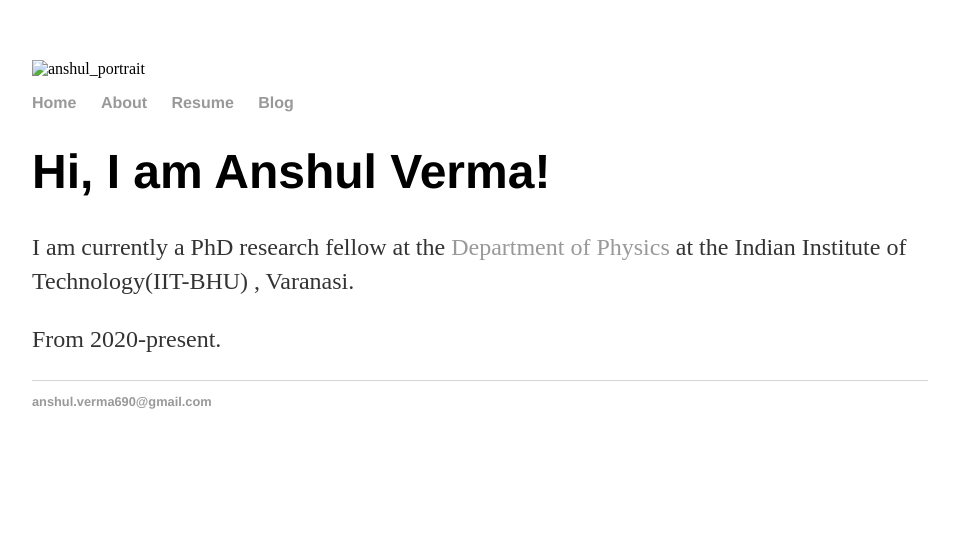
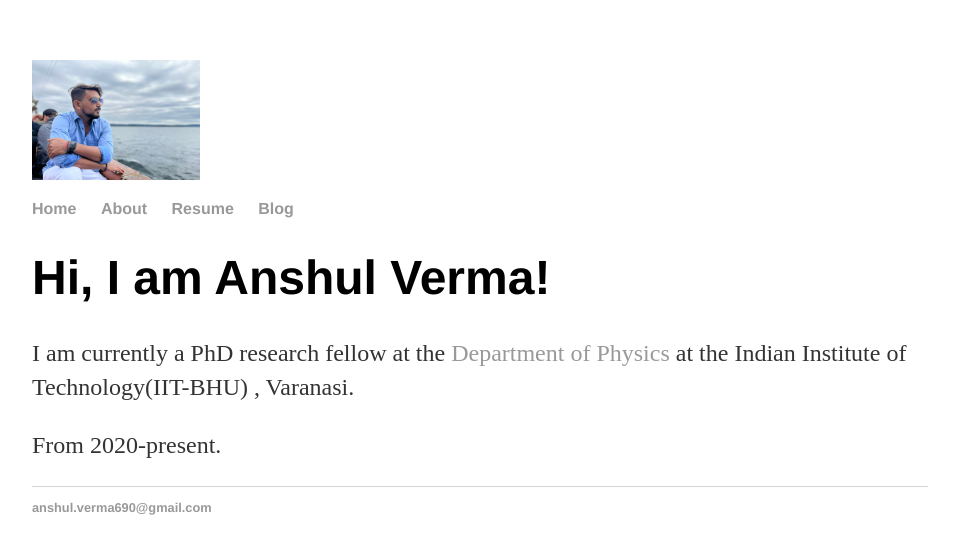
Before and after one commit to anshul711/AnshulVerma, a plain HTML site: page index.html in a window 1280 px wide. Shown: the whole page, without its empty margins (160-1119 px from the left). Drawn offline with Linux system fonts and the light colour scheme; the site is published under a folder, as on GitHub Pages, so addresses that start at the root find nothing.

Commit message:
Update index.html

```diff
--- a/index.html
+++ b/index.html
@@ -9,7 +9,7 @@ https://github.com/JLRipley314/JLRipley314.github.io/blob/master/index.html -->
   <link rel="stylesheet" href="css/styles.css">
  </head>
 <!-- height is 1.4 times the width -->
-<img 	src="/images/IMG-20220905-WA0088.jpg"
+<img 	src="images/IMG-20220905-WA0088.jpg"
 	alt="anshul_portrait"
 	width="168"
 	height="120"
```
